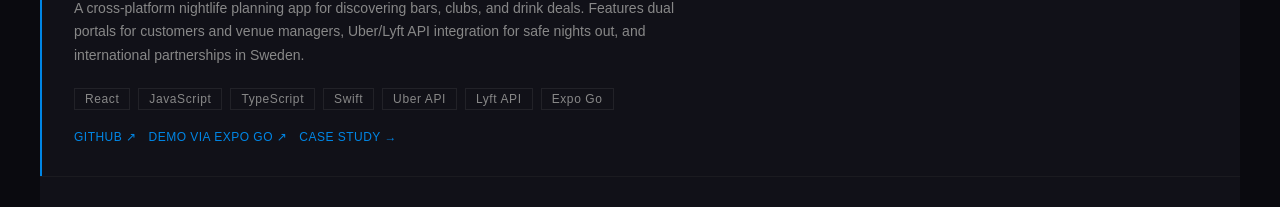
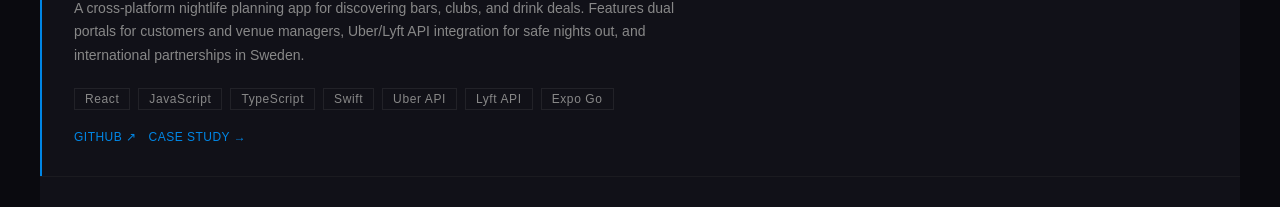
Before and after one commit to eliassegura100/Portfolio, a React (Vite) app: page / in a window 1280 px wide. Shown: the part 1154-1361 px from the top of the page. Built offline with nearby package versions, Linux system fonts and the light colour scheme; a web font is replaced by a local one.

Commit message:
Took out BarScouts demo button, since it is not ready yet.

```diff
--- a/src/components/Projects.jsx
+++ b/src/components/Projects.jsx
@@ -11,7 +11,7 @@ const projects = [
     tags: ['React', 'JavaScript', 'TypeScript', 'Swift', 'Uber API', 'Lyft API', 'Expo Go'],
     links: [
       { label: 'GitHub ↗', href: 'https://github.com/eliassegura100/BarScout' },
-      { label: 'Demo via Expo Go ↗', href: '#' },
+      // { label: 'Demo via Expo Go ↗', href: '#' }, (For now until the demo is ready)
       { label: 'Case study →', href: '/projects/barscout', external: false },
     ],
   },
```
